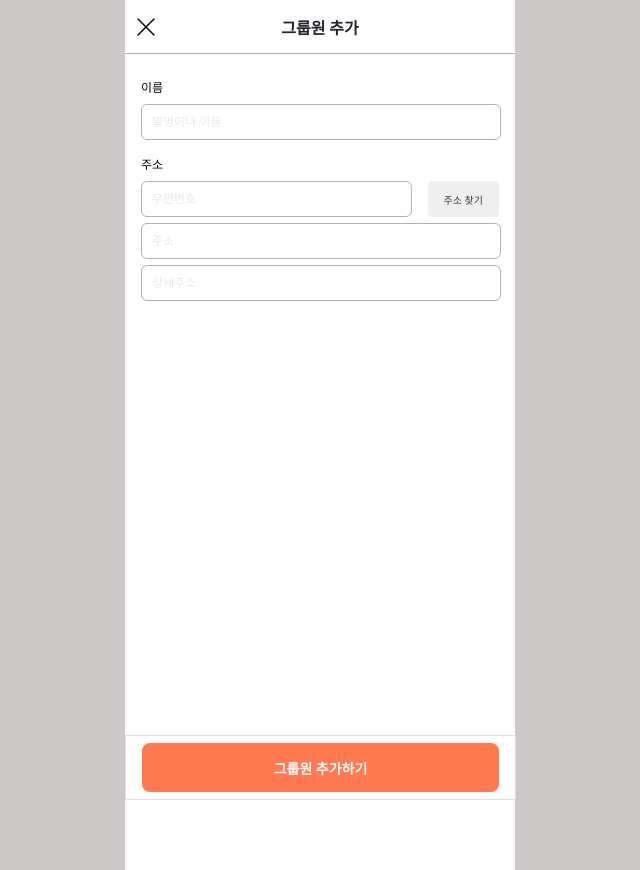
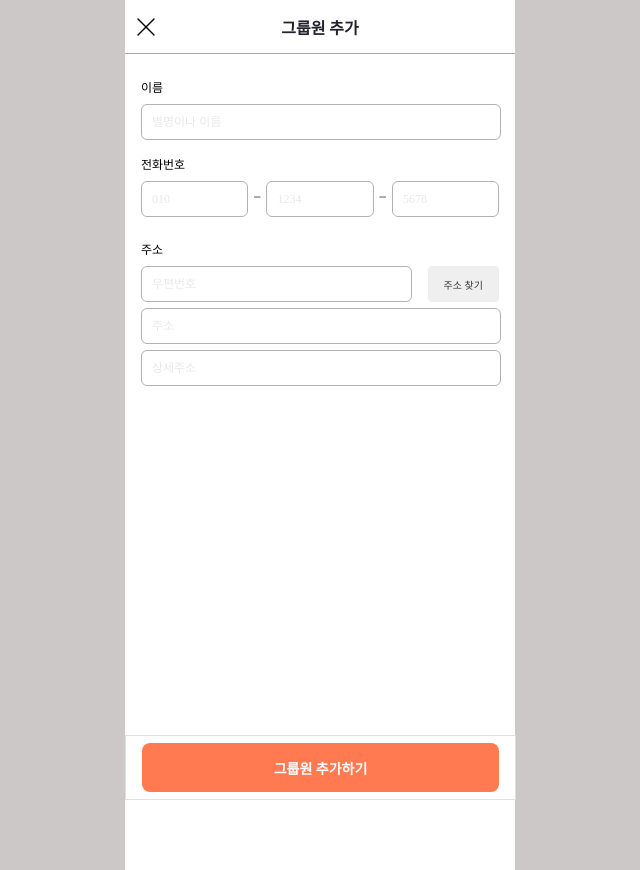
Before and after one commit to TEAM-NANUM/Client, a React (Create React App) app: page /groupAdd in a window 1280 px wide. Shown: the whole page, without its empty margins (320-960 px from the left). Built offline with nearby package versions, Linux system fonts and the light colour scheme; no server answers.

Commit message:
Fix: 게스트 회원가입 전화번호 필드 추가

```diff
--- a/src/components/Group/GroupInfoInput.jsx
+++ b/src/components/Group/GroupInfoInput.jsx
@@ -6,10 +6,35 @@ import "../../styles/Group/GroupInfoInput.css"
 const GroupInfoInput = ({ PROXY }) => {
     const [nickname, setNickname] = useState("");
     const [openPostCode, setOpenPostCode] = useState(false);
+    const [phoneNumber1, setPhoneNumber1] = useState("");
+    const [phoneNumber2, setPhoneNumber2] = useState("");
+    const [phoneNumber3, setPhoneNumber3] = useState("");
     const [zipCode, setZipCode] = useState("");
     const [address, setAddress] = useState("");
     const [detailAddress, setDetailAddress] = useState("");
     const [addErr, setAddErr] = useState(false);
+
+    const onPhoneNumber1 = (e) => {
+        const regex = /^[0-9]{0,3}$/;
+        if (regex.test(e.currentTarget.value)) {
+            setPhoneNumber1(e.currentTarget.value)
+        }
+        setAddErr(false);
+    }
+    const onPhoneNumber2 = (e) => {
+        const regex = /^[0-9]{0,4}$/;
+        if (regex.test(e.currentTarget.value)) {
+            setPhoneNumber2(e.currentTarget.value)
+        }
+        setAddErr(false);
+    }
+    const onPhoneNumber3 = (e) => {
+        const regex = /^[0-9]{0,4}$/;
+        if (regex.test(e.currentTarget.value)) {
+            setPhoneNumber3(e.currentTarget.value)
+        }
+        setAddErr(false);
+    }
 
     const onChangeNickname = (e) => {
         setNickname(e.target.value);
@@ -39,6 +64,7 @@ const GroupInfoInput = ({ PROXY }) => {
             const accessToken = localStorage.getItem('access_token');
             const requestData = {
                 nickname: nickname,
+                phone_number: `${phoneNumber1}-${phoneNumber2}-${phoneNumber3}`,
                 address: {
                     zip_code: zipCode,
                     default_address: address,
@@ -64,7 +90,7 @@ const GroupInfoInput = ({ PROXY }) => {
         } catch (error) {
             setAddErr(true)
         }
-    }, [nickname, zipCode, address, detailAddress]);
+    }, [nickname, zipCode, address, detailAddress, phoneNumber1, phoneNumber2, phoneNumber3]);
 
     return (
         <>
@@ -80,6 +106,47 @@ const GroupInfoInput = ({ PROXY }) => {
                         value={nickname}
                         onChange={onChangeNickname}
                     ></input>
+
+
+                        <div className='group_add_info'>전화번호</div>
+                    <div className="zipCode">
+
+                        <input
+                            type="text"
+                            placeholder='010'
+                            style={{
+                                marginBottom: "15px",
+                                width: "30%",
+                                marginRight: "0"
+                            }}
+                            className='group_add_input' value={phoneNumber1}  onChange={onPhoneNumber1}
+                        />
+                        <div style={{margin:"0 5px 15px 5px", fontSize: "25px", color:"#a8a8a8", fontWeight: "300"}}>-</div>
+                        <input
+                            style={{
+                                marginBottom: "15px",
+                                width: "30%",
+                                marginRight: "0",
+                                marginLeft: "0"
+                            }}
+                            type="text"
+                            className='group_add_input' value={phoneNumber2} placeholder='1234' onChange={onPhoneNumber2}
+                        />
+                        <div style={{margin:"0 5px 15px 5px", fontSize: "25px", color:"#a8a8a8", fontWeight: "300"}}>-</div>
+                        <input
+                            style={{
+                                marginBottom: "15px",
+                                width: "30%",
+                                marginLeft: "0"
+                            }}
+                            type="text"
+                            className='group_add_input' value={phoneNumber3} placeholder='5678' onChange={onPhoneNumber3}
+                        />
+                    </div>
+
+
+
+
 
                     <div className="group_add_info">주소</div>
                     <div className="zipCode">
```
